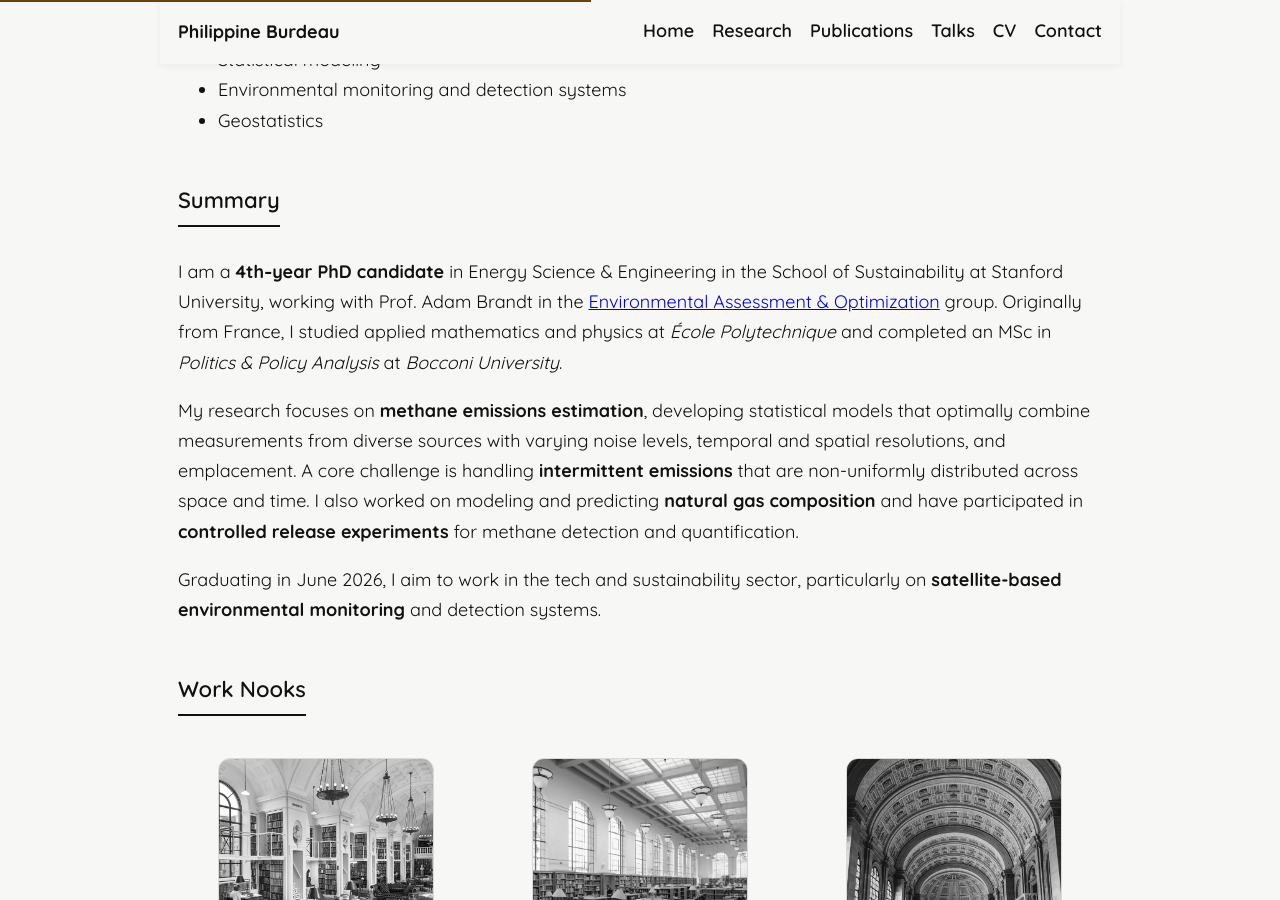
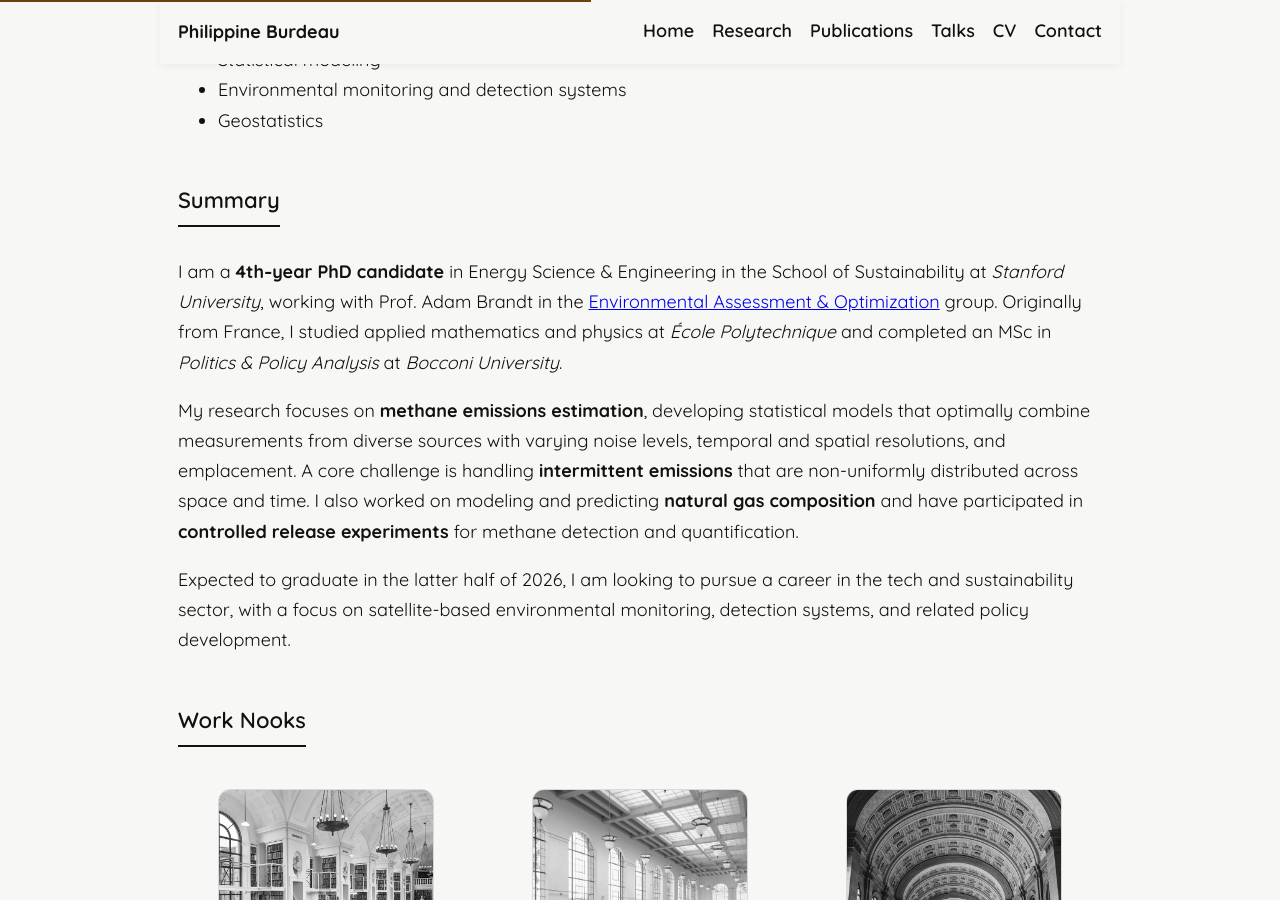
Before and after one commit to pburdeau/pburdeau.github.io, a Jekyll site: the page built from index.md, in a window 1280 px wide and 900 px high, scrolled down 302 px. Built offline with Jekyll 4.4.1, drawn with Linux system fonts in a browser that asks for light colours.

Commit message:
Update index.md

```diff
--- a/index.md
+++ b/index.md
@@ -26,9 +26,9 @@ permalink: /
   </div>
 </div>
 <div class="h2">Summary</div>
-<p>I am a <strong>4th‑year PhD candidate</strong> in Energy Science & Engineering in the School of Sustainability at Stanford University, working with Prof. Adam Brandt in the <a href="https://eao.stanford.edu/" target="_blank" rel="noopener">Environmental Assessment & Optimization</a> group. Originally from France, I studied applied mathematics and physics at <em>École Polytechnique</em> and completed an MSc in <em>Politics & Policy Analysis</em> at <em>Bocconi University</em>.</p>
+<p>I am a <strong>4th‑year PhD candidate</strong> in Energy Science & Engineering in the School of Sustainability at <em>Stanford University</em>, working with Prof. Adam Brandt in the <a href="https://eao.stanford.edu/" target="_blank" rel="noopener">Environmental Assessment & Optimization</a> group. Originally from France, I studied applied mathematics and physics at <em>École Polytechnique</em> and completed an MSc in <em>Politics & Policy Analysis</em> at <em>Bocconi University</em>.</p>
 <p>My research focuses on <strong>methane emissions estimation</strong>, developing statistical models that optimally combine measurements from diverse sources with varying noise levels, temporal and spatial resolutions, and emplacement. A core challenge is handling <strong>intermittent emissions</strong> that are non-uniformly distributed across space and time. I also worked on modeling and predicting <strong>natural gas composition</strong> and have participated in <strong>controlled release experiments</strong> for methane detection and quantification.</p>
-<p>Graduating in June 2026, I aim to work in the tech and sustainability sector, particularly on <strong>satellite-based environmental monitoring</strong> and detection systems.</p>
+<p>Expected to graduate in the latter half of 2026, I am looking to pursue a career in the tech and sustainability sector, with a focus on satellite-based environmental monitoring, detection systems, and related policy development.</p>
 <div class="h2">Work Nooks</div>
 <div class="nooks">
   <figure class="nook">
```
